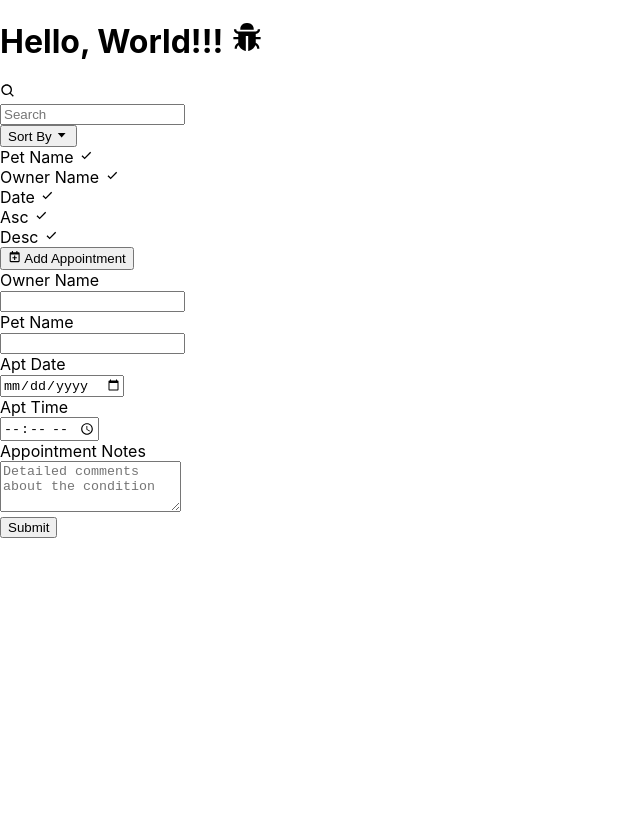
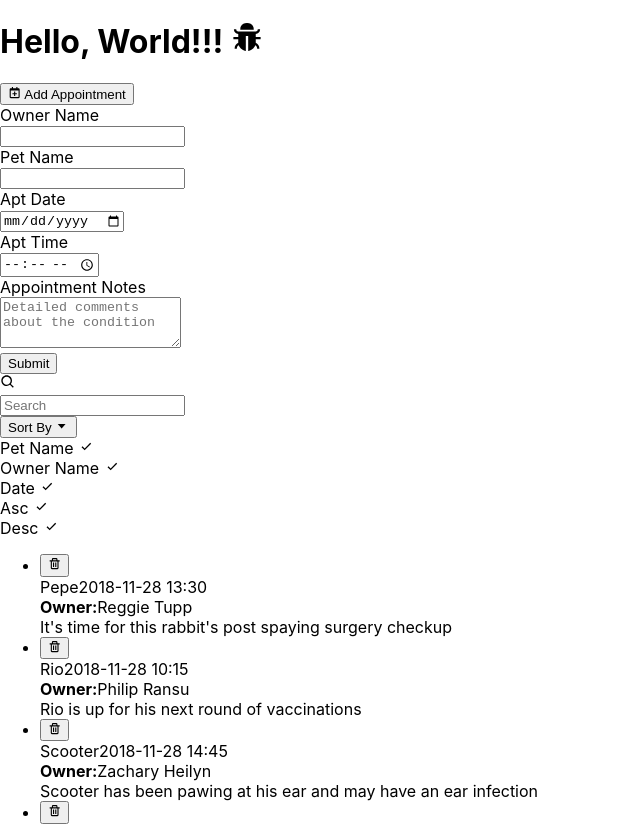
Before and after one commit to work-henry-smith/myreact, a React (Create React App) app: page / in a window 1280 px wide. Shown: the top 826 px of the page, without its empty margins (0-640 px from the left). Before the commit the page ends 800 px from the top, so only its background shows below. Built offline with nearby package versions, Linux system fonts and the light colour scheme.

Commit message:
passing data from data.json to app.js

```diff
--- a/public/index.html
+++ b/public/index.html
@@ -5,7 +5,7 @@
     <meta name="viewport" content="width=device-width, initial-scale=1" />
     <meta name="theme-color" content="#000000" />
 
-    <title>My React for you!</title>
+    <title>my react is for you!</title>
   </head>
   <body>
     <noscript>You need to enable JavaScript to run this app.</noscript>
--- a/src/App.js
+++ b/src/App.js
@@ -1,13 +1,36 @@
 import {AiFillBug} from 'react-icons/ai';
+import {BiTrash} from 'react-icons/bi';
 import AddAppointment from './components/AddAppointment';
 import Search from './components/Search';
+import List from './data.json';
 
 function App() {
   return (
     <div className="App">
       <h1>Hello, World!!! <AiFillBug /></h1>
+
+      <AddAppointment />
+
       <Search />
-      <AddAppointment />
+
+      <ul className='divide-y divide-gray-200'>
+        {List.map(appointment => (
+          <li className="px-3 py-3 flex items-start">
+          <button type="button"
+            className="p-1.5 mr-1.5 mt-1 rounded text-white bg-red-500 hover:bg-yellow-700 focus:outline-none focus:ring-2 focus:ring-offset-2 focus:ring-blue-500">
+            <BiTrash /></button>
+          <div className="flex-grow">
+            <div className="flex items-center">
+              <span className="flex-none font-medium text-2xl text-blue-500">{appointment.petName}</span>
+              <span className="flex-grow text-right">{appointment.aptDate}</span>
+            </div>
+            <div><b className="font-bold text-blue-500">Owner:</b>{appointment.ownerName}</div>
+            <div className="leading-tight">{appointment.aptNotes}</div>
+          </div>
+        </li>
+        ))}
+      </ul>
+
     </div>
   );
 }
--- /dev/null
+++ b/src/data.json
@@ -0,0 +1,177 @@
+[
+    {
+      "id": "0",
+      "petName": "Pepe",
+      "ownerName": "Reggie Tupp",
+      "aptNotes": "It's time for this rabbit's post spaying surgery checkup",
+      "aptDate": "2018-11-28 13:30"
+    },
+    {
+      "id": "1",
+      "petName": "Rio",
+      "ownerName": "Philip Ransu",
+      "aptNotes": "Rio is up for his next round of vaccinations",
+      "aptDate": "2018-11-28 10:15"
+    },
+    {
+      "id": "2",
+      "petName": "Scooter",
+      "ownerName": "Zachary Heilyn",
+      "aptNotes": "Scooter has been pawing at his ear and may have an ear infection",
+      "aptDate": "2018-11-28 14:45"
+    },
+    {
+      "id": "3",
+      "petName": "Nadalee",
+      "ownerName": "Krystle Valerija",
+      "aptNotes": "This dog is coming in for his monthly nail trim and grooming",
+      "aptDate": "2018-11-28 16:00"
+    },
+    {
+      "id": "4",
+      "petName": "Scout",
+      "ownerName": "Nicolette Bardeau",
+      "aptNotes": "This dog is coming in for his annual checkup and vaccinations",
+      "aptDate": "2018-11-28 9:00"
+    },
+    {
+      "id": "5",
+      "petName": "Zera",
+      "ownerName": "Austin Finnagan",
+      "aptNotes": "This iguana's is showing signs of dementia associated with his old age",
+      "aptDate": "2018-11-29 13:15"
+    },
+    {
+      "id": "6",
+      "petName": "Oddball",
+      "ownerName": "Howie Cadell",
+      "aptNotes": "Oddball has a hard lump on right front foot",
+      "aptDate": "2018-11-29 10:00"
+    },
+    {
+      "id": "7",
+      "petName": "Millie",
+      "ownerName": "Freya Terray",
+      "aptNotes": "MIllie has exhibited signs of an upset stomach and is not eating regularly",
+      "aptDate": "2018-11-29 11:45"
+    },
+    {
+      "id": "8",
+      "petName": "Fluffy",
+      "ownerName": "Tracy Westbay",
+      "aptNotes": "Fluffy has some matted hair that needs to be groomed",
+      "aptDate": "2018-11-29 14:30"
+    },
+    {
+      "id": "9",
+      "petName": "Chyna",
+      "ownerName": "Sandie Gobnet",
+      "aptNotes": "This turtle is coming in for a checkup and to be tested for Salmonella",
+      "aptDate": "2018-11-29 16:00"
+    },
+    {
+      "id": "10",
+      "petName": "Wesley",
+      "ownerName": "Nathan Cayden",
+      "aptNotes": "This dog is returning for his next heartworm treatment visit",
+      "aptDate": "2018-11-29 8:30"
+    },
+    {
+      "id": "11",
+      "petName": "Pax",
+      "ownerName": "Sarah Greer",
+      "aptNotes": "This senior dog has been sluggish and showing lethargic behavior",
+      "aptDate": "2018-11-30 10:15"
+    },
+    {
+      "id": "12",
+      "petName": "Squiggles",
+      "ownerName": "Madisyn Roope",
+      "aptNotes": "Squiggles is due for her annual checkup and vaccinations",
+      "aptDate": "2018-11-30 11:30"
+    },
+    {
+      "id": "13",
+      "petName": "Lucky",
+      "ownerName": "Lisa Choy-Wu",
+      "aptNotes": "This cat has tartar buildup and her owner would like his teeth cleaned",
+      "aptDate": "2018-11-30 14:30"
+    },
+    {
+      "id": "14",
+      "petName": "Bailey",
+      "ownerName": "Leslie Richardson",
+      "aptNotes": "This cat is suffering from hotspots and dermatitis",
+      "aptDate": "2018-11-30 15:45"
+    },
+    {
+      "id": "15",
+      "petName": "Kiko",
+      "ownerName": "Kathlyn Zlata",
+      "aptNotes": "Kiko has been exhibiting excessive thirst and weight loss for the past few weeks",
+      "aptDate": "2018-11-30 9:00"
+    },
+    {
+      "id": "16",
+      "petName": "Felix",
+      "ownerName": "Francine Benet",
+      "aptNotes": "Felix's mom is coming in to follow up on  lab work results",
+      "aptDate": "2018-12-1 13:00"
+    },
+    {
+      "id": "17",
+      "petName": "Sami",
+      "ownerName": "Maggie Rickland",
+      "aptNotes": "Sami has had some changes in his bathroom in habits",
+      "aptDate": "2018-12-1 10:00"
+    },
+    {
+      "id": "18",
+      "petName": "Cosmo",
+      "ownerName": "Jennifer Dawson",
+      "aptNotes": "Cosmo's mom would like us to check for arthritic conditions and do a routine checkup",
+      "aptDate": "2018-12-1 11:30"
+    },
+    {
+      "id": "19",
+      "petName": "Casper",
+      "ownerName": "Dalania Devitto",
+      "aptNotes": "This dog is coming in for a nail trim and grooming",
+      "aptDate": "2018-12-1 15:15"
+    },
+    {
+      "id": "20",
+      "petName": "Chip",
+      "ownerName": "Jason Hemlock",
+      "aptNotes": "This fish has a spotty white patch developing on his back ",
+      "aptDate": "2018-12-1 8:45"
+    },
+    {
+      "id": "21",
+      "petName": "Tibbs",
+      "ownerName": "Shad Cayden",
+      "aptNotes": "Tibbs has had an ongoing rash and cold symptoms and we are going to run allergy tests",
+      "aptDate": "2018-12-2 13:30"
+    },
+    {
+      "id": "22",
+      "petName": "Stich",
+      "ownerName": "Dennis Nicholback",
+      "aptNotes": "Stich has been having some stomach issues and is due for his vaccinations",
+      "aptDate": "2018-12-2 10:15"
+    },
+    {
+      "id": "23",
+      "petName": "Shadow",
+      "ownerName": "Audry Topsy",
+      "aptNotes": "This cat has a red swollen eye with a discharge",
+      "aptDate": "2018-12-2 15:00"
+    },
+    {
+      "id": "24",
+      "petName": "Nugget",
+      "ownerName": "Darla Branson",
+      "aptNotes": "This little fish Nugget, has a rash on his stomach area",
+      "aptDate": "2018-12-2 9:00"
+    }
+  ]
```
